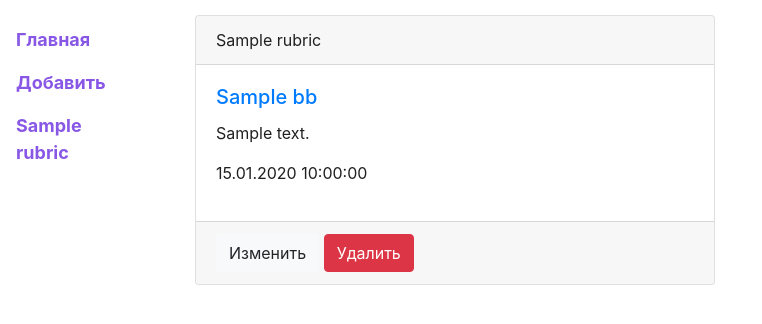
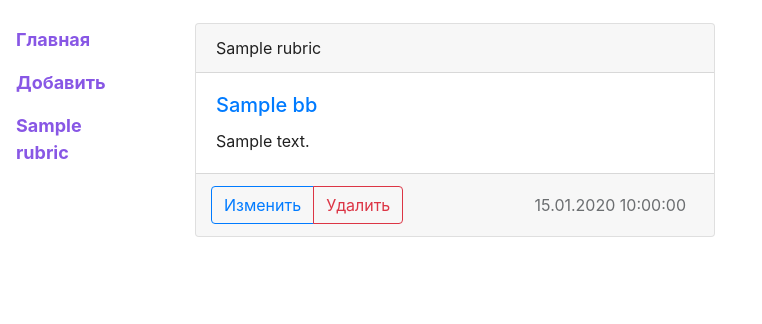
Before and after one commit to G000D1ESS/bboard_django, a Django app: template bboard/templates/bboard/index.html in a window 1280 px wide. Shown: the part 104-428 px from the top of the page, without its empty margins (0-762 px from the left). Run offline with Django 3.2, Linux system fonts and the light colour scheme; the template is opened without the code that fills it: most values are stand-ins (such as "Sample title", 1, 10 or a date in 2020); some libraries are stand-ins or nearby versions.

Commit message:
New Design For Card in index.html

```diff
--- a/bboard/static/bboard/css/main.css
+++ b/bboard/static/bboard/css/main.css
@@ -24,6 +24,10 @@ section {
     margin-left: 180px;
 }
 
+.card {
+    margin-top: 15px;
+    margin-bottom: 15px;
+}
 
 .nav-link:link, .nav-link:visited, .nav-link:active {
     color: #8857e5;
@@ -34,11 +38,6 @@ section {
     color: #ca6bf5 !important;
 }
 
-.row {
-    margin-top: 15px;
-    margin-bottom: 15px;
-}
-
 * {
     color: #202020;
 }
--- a/bboard/templates/bboard/index.html
+++ b/bboard/templates/bboard/index.html
@@ -1,7 +1,7 @@
 {% extends "bboard/layout/basic.html" %}
 
 {% block content %}
-    <div class="container">
+    <div class="container products">
     {% for bb in bbs %}
 
         {% if forloop.counter0|divisibleby:"2" == True %}
@@ -21,11 +21,17 @@
                         <a href="{% url 'bboard:detail' pk=bb.pk %}">{{ bb.title }}</a>
                     </h5>
                     <p class="card-text">{{ bb.content }}</p>
-                    <p>{{ bb.published|date:"d.m.Y H:i:s" }}</p>
                 </div>
-                <div class="card-footer">
-                    <a class="btn btn-light" href="{% url 'bboard:edit' pk=bb.pk %}">Изменить</a>
-                    <a class="btn btn-danger" href="{% url 'bboard:delete' pk=bb.pk %}">Удалить</a>
+                <div class="card-footer" >
+                    <div class="row justify-content-between" style="padding: 0px 10px 0px 10px;">
+                        <div class="btn-group" role="group" aria-label="Basic example">
+                          <a class="btn btn-outline-primary" href="{% url 'bboard:edit' pk=bb.pk %}">Изменить</a>
+                          <a class="btn btn-outline-danger" href="{% url 'bboard:delete' pk=bb.pk %}">Удалить</a>
+                        </div>
+                        <div class="btn disabled">
+                            {{ bb.published|date:"d.m.Y H:i:s" }}
+                        </div>
+                    </div>
                 </div>
             </div>
         </div>
```
